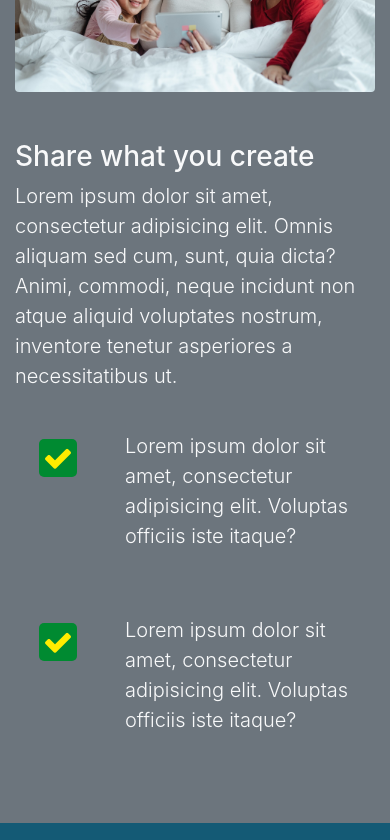
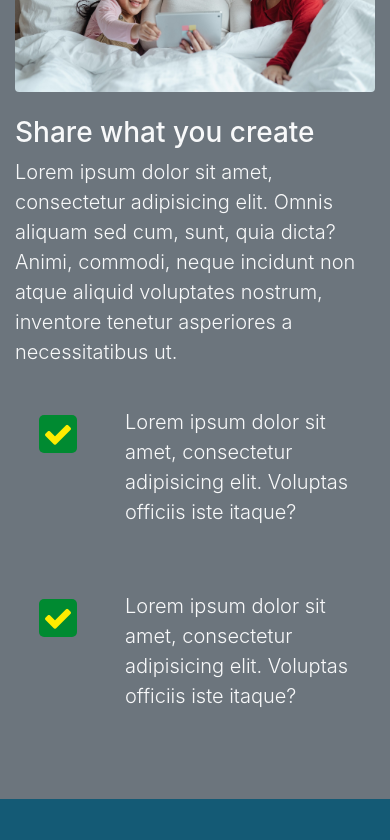
Before and after one commit to Mdmonirislam/fronttab, a plain HTML site: page index.html in a window 390 px wide. Shown: the part 4070-4910 px from the top of the page. Drawn offline with Linux system fonts and the light colour scheme.

Commit message:
Update this file

```diff
--- a/index.html
+++ b/index.html
@@ -203,7 +203,7 @@
         <div class="col-lg-6 col-md-12">
           <img src="img/4473795.jpg" alt="Share" class="img-fluid rounded mt-2">
         </div>
-        <div class="col-lg-6 col-md-12 mt-5 mt-md-0">
+        <div class="col-lg-6 col-md-12 mt-4 mt-md-0">
           <h3>Share what you create</h3>
           <p class="lead">Lorem ipsum dolor sit amet, consectetur adipisicing elit. Omnis aliquam sed cum, sunt, quia dicta? Animi, commodi, neque incidunt non atque aliquid voluptates nostrum, inventore tenetur asperiores a necessitatibus ut.</p>
           <div class="d-flex flex-row">
```
